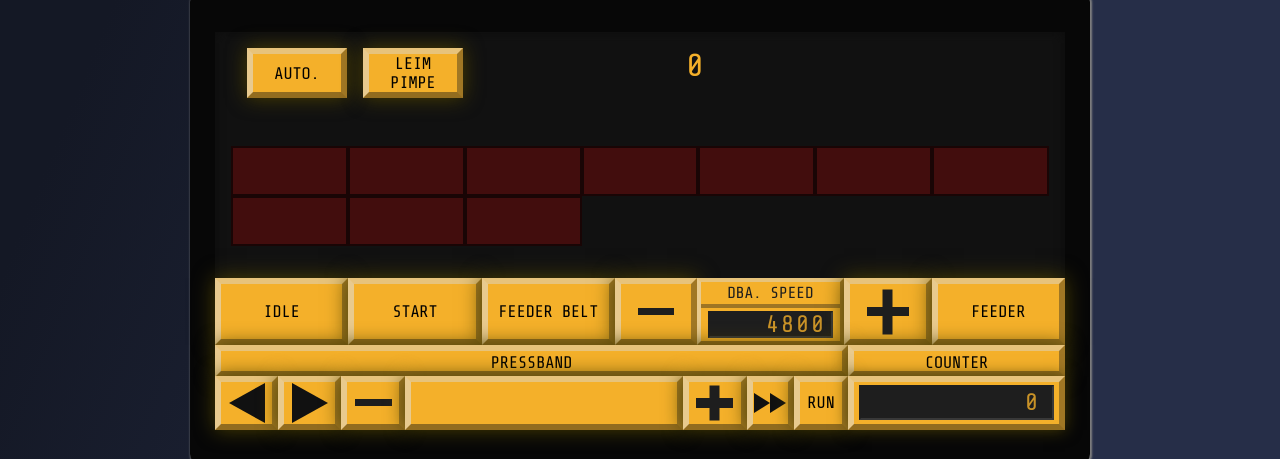
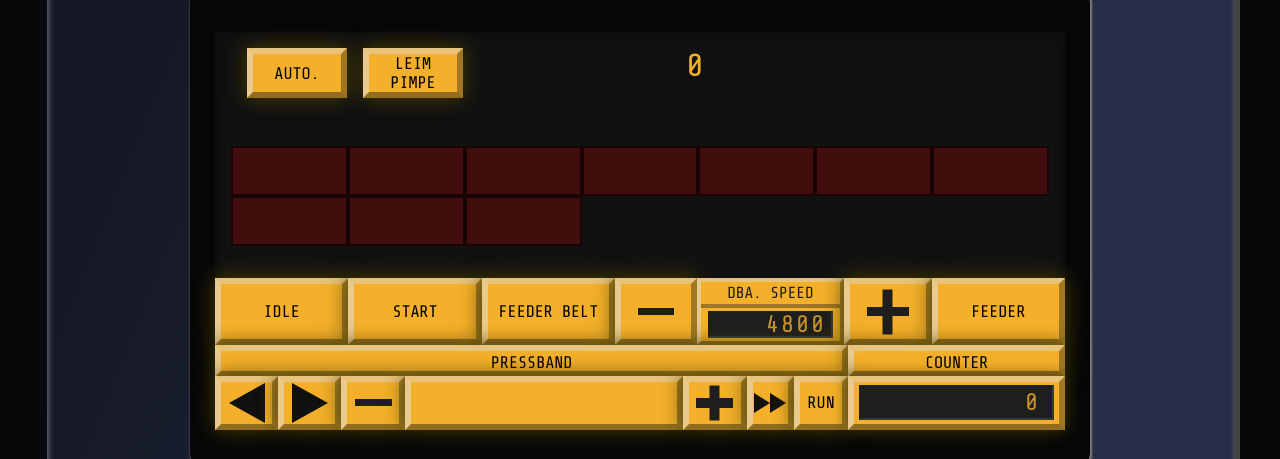
Before and after one commit to Keanin-Cupido/static-sheggia-control, a website: page index.html in a window 1280 px wide. Shown: the part 172-631 px from the top of the page. Drawn offline with nearby package versions, Linux system fonts and the light colour scheme.

Commit message:
style: home screen

```diff
--- a/index.html
+++ b/index.html
@@ -25,6 +25,7 @@
     <link href="https://fonts.googleapis.com/css2?family=Share+Tech+Mono&display=swap" rel="stylesheet">
   </head>
   <body>
+    <div class="main__full">
       <main class="main__screen">
         <p class="panel__header">QUICKPANEL <div class="slanted__sqr1"></div><div class="slanted__sqr2"></div><div class="slanted__sqr3"></div></p>
         <p class="panel__footer">Pro-face</p>
@@ -115,5 +116,6 @@
       <div class="full__screen">
         <i class="icon-fullscreen icon-large"></i>
       </div>
+    </div>
   </body>
 </html>
--- a/styles/styles.css
+++ b/styles/styles.css
@@ -22,7 +22,20 @@ body {
   display: grid;
   place-items: center;
   min-height: 100vh;
+  background: rgb(6, 6, 6);
+}
+
+.main__full {
+  display: grid;
+  place-items: center;
   background: rgb(24, 26, 33);
+  padding: 8em 6em;
+  width: 100%;
+  max-width: 1200px;
+  height: fit-content;
+  border-radius: 25px;
+  border: 7px inset rgba(0, 0, 0, 0.75);
+  box-shadow: inset 2px 2px 5px rgba(255, 255, 255, 0.35);
   background: -moz-linear-gradient(112.1deg, rgb(20, 24, 37) 11.4%, rgb(38, 46, 72) 70.2%);
   background: -webkit-linear-gradient(112.1deg, rgb(20, 24, 37) 11.4%, rgb(38, 46, 72) 70.2%);
   background: linear-gradient(112.1deg, rgb(20, 24, 37) 11.4%, rgb(38, 46, 72) 70.2%);
```
Lines whose indentation alone changed are shown as unchanged.
